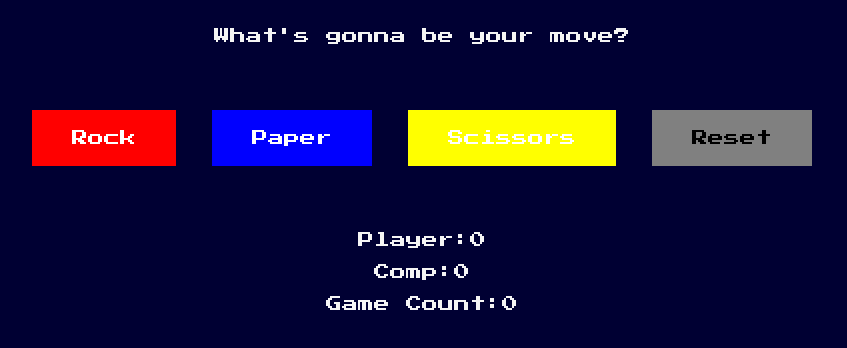
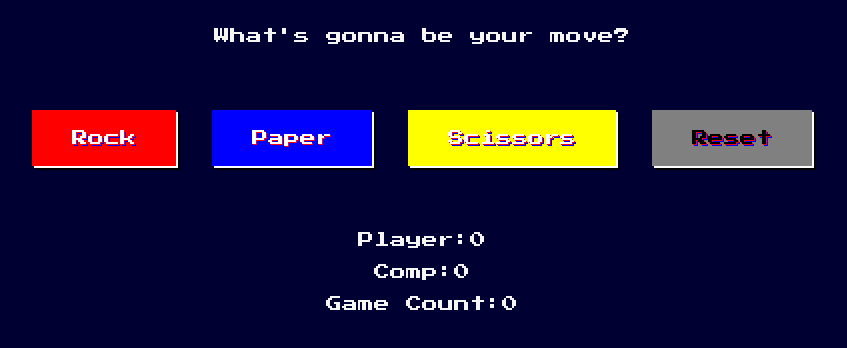
Before and after one commit to fxsipudx/zhejizang-rock-paper-scissors, a plain HTML site: page index.html in a window 1280 px wide. Shown: the part 204-552 px from the top of the page, without its empty margins (218-1065 px from the left). Drawn offline with Linux system fonts and the light colour scheme.

Commit message:
made the buttons better

```diff
--- a/style.css
+++ b/style.css
@@ -18,6 +18,8 @@ button{
     border: none;
     margin: 50px 10px;
     font-family:"Press Start 2P";
+    text-shadow: 1px 1px 0px #ff0000, 2px 2px 0px #0000ff;
+    box-shadow: 2px 2px 0px #ffffff, 4px 4px 0px #000000;
 }
 #rock{
     background-color: #FF0000;
```
